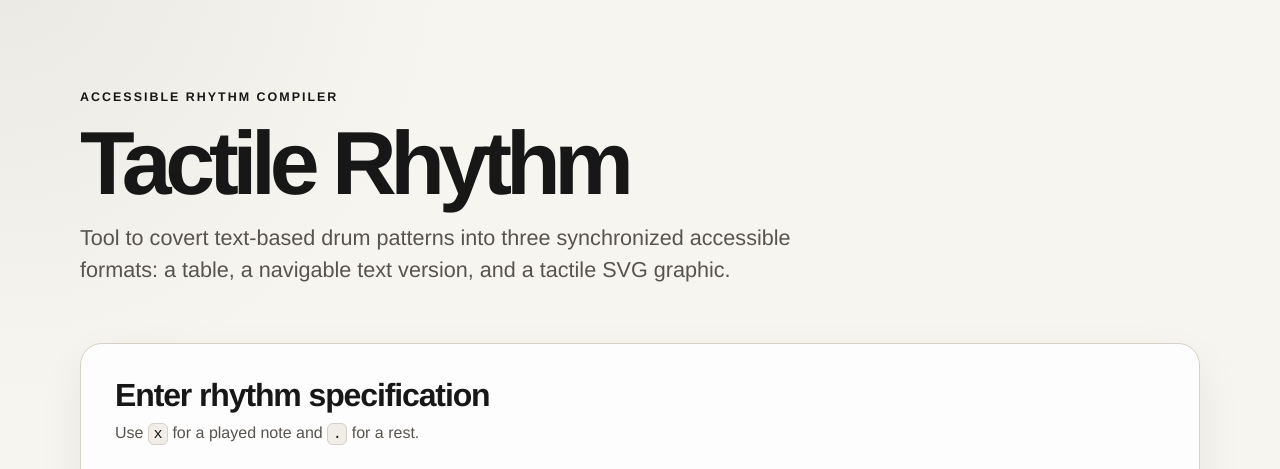
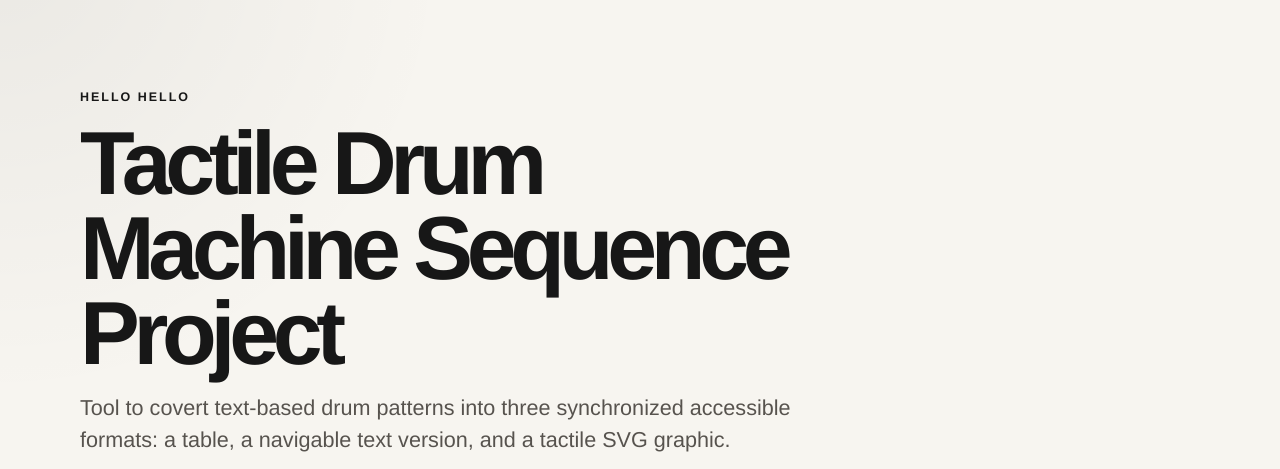
Before and after one commit to muskanf/TactileRhythm, a Flask app: page / in a window 1280 px wide. Shown: the part 48-517 px from the top of the page. Run offline with Flask 3, Linux system fonts and the light colour scheme; some libraries are stand-ins or nearby versions.

Commit message:
changed title block

```diff
--- a/templates/index.html
+++ b/templates/index.html
@@ -5,9 +5,9 @@
 {% block content %}
 <section class="hero" aria-labelledby="page-title">
   <div class="hero-content">
-    <p class="eyebrow">Accessible rhythm compiler</p>
+    <p class="eyebrow">hello hello</p>
 
-    <h1 id="page-title">Tactile Rhythm</h1>
+    <h1 id="page-title">Tactile Drum Machine Sequence Project</h1>
 
     <p class="hero-text">
       Tool to covert text-based drum patterns into three synchronized accessible formats:
```
